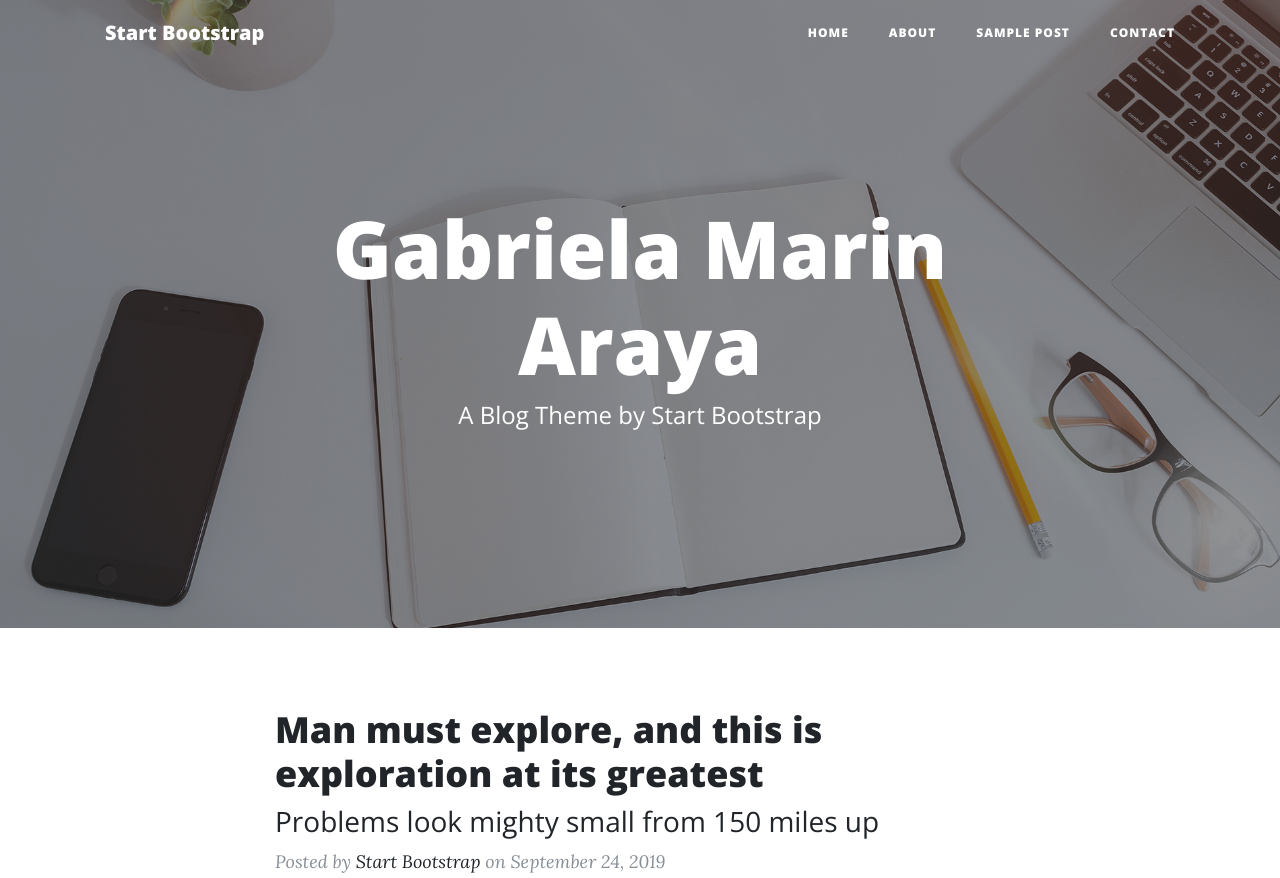
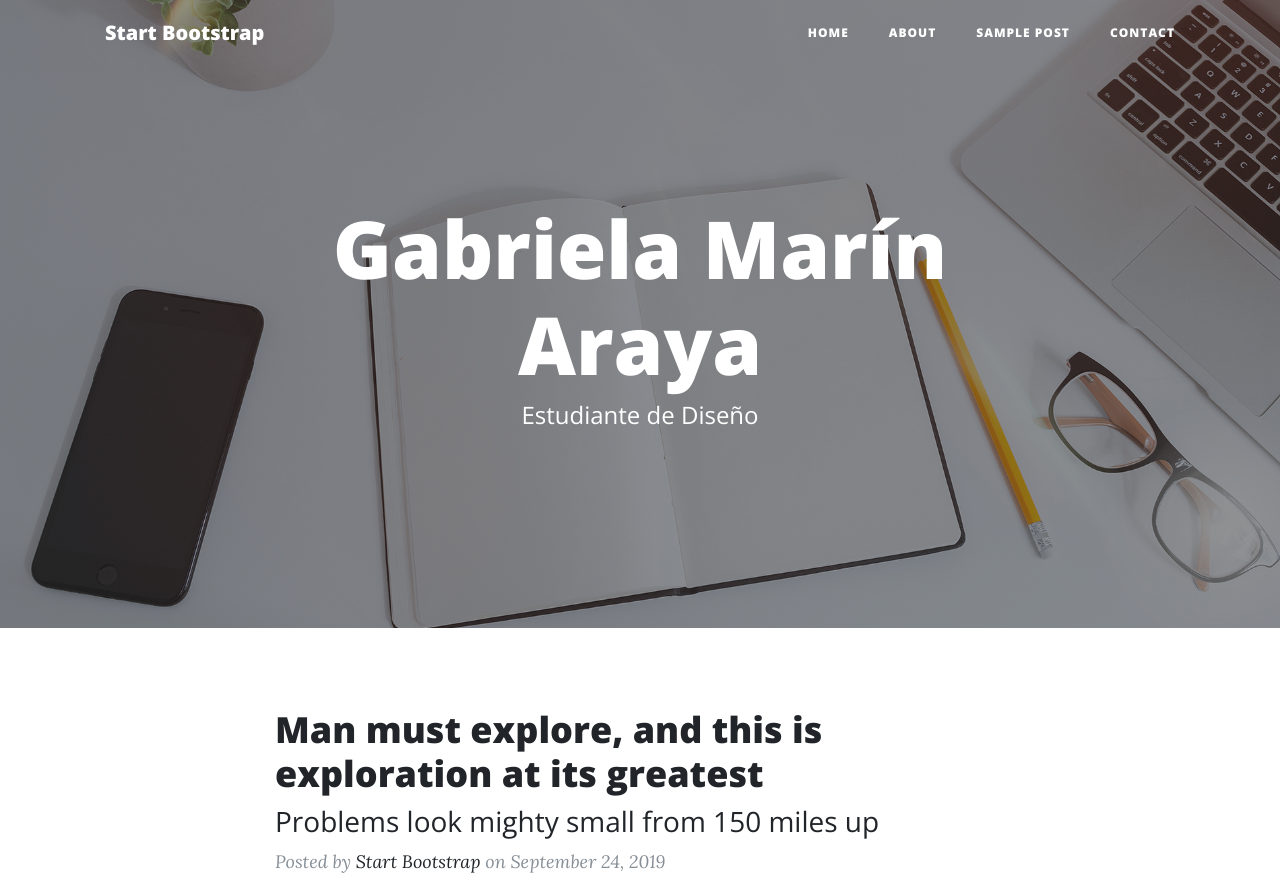
Before and after one commit to gabimarinnn/Gabriela-A.-Marin-Araya, a plain HTML site: page index.html in a window 1280 px wide. Shown: the top 878 px of the page. Drawn offline with nearby package versions, Linux system fonts and the light colour scheme.

Commit message:
Update index.html

```diff
--- a/index.html
+++ b/index.html
@@ -59,8 +59,8 @@
       <div class="row">
         <div class="col-lg-8 col-md-10 mx-auto">
           <div class="site-heading">
-            <h1>Gabriela Marin Araya</h1>
-            <span class="subheading">A Blog Theme by Start Bootstrap</span>
+            <h1>Gabriela Marín Araya</h1>
+            <span class="subheading">Estudiante de Diseño</span>
           </div>
         </div>
       </div>
```
